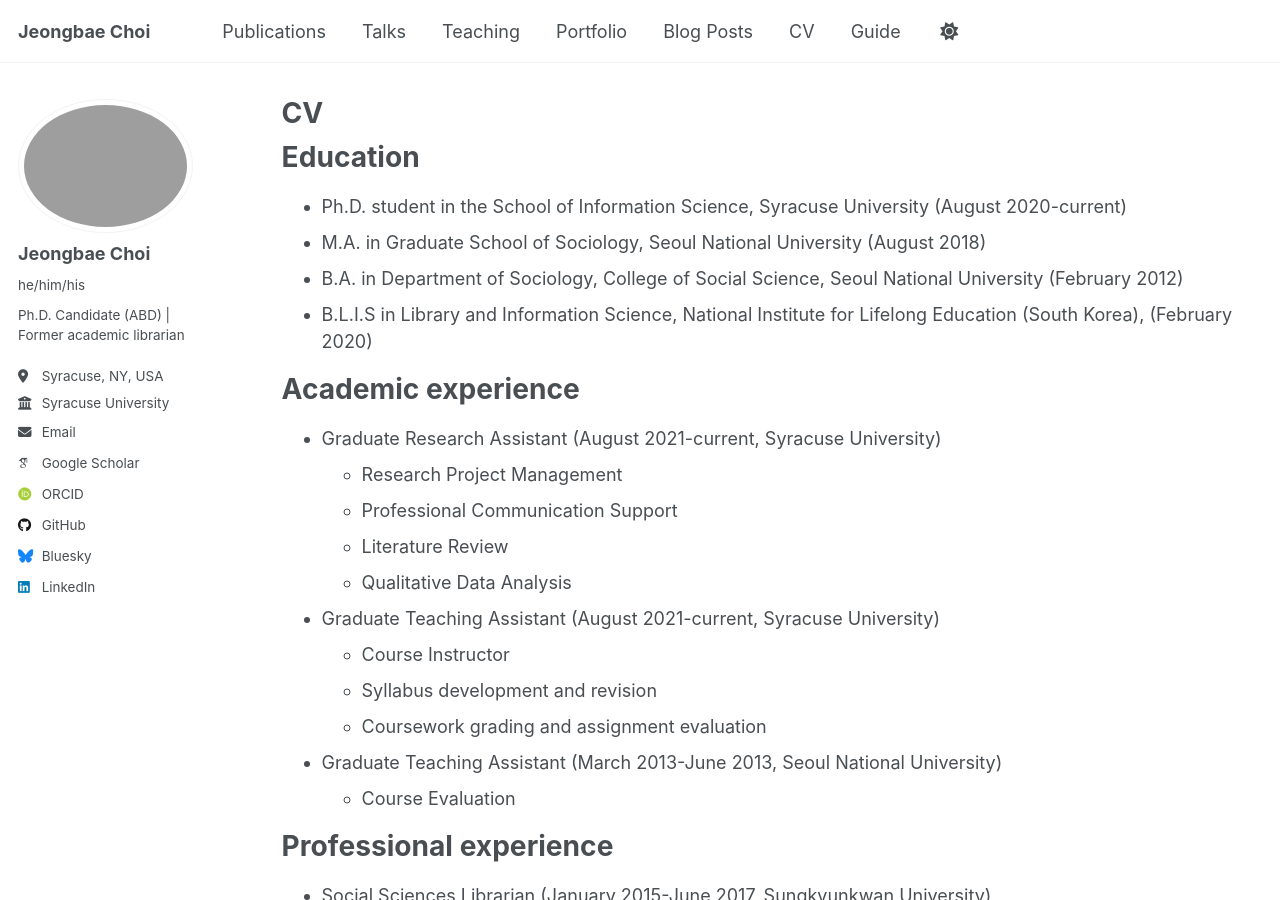
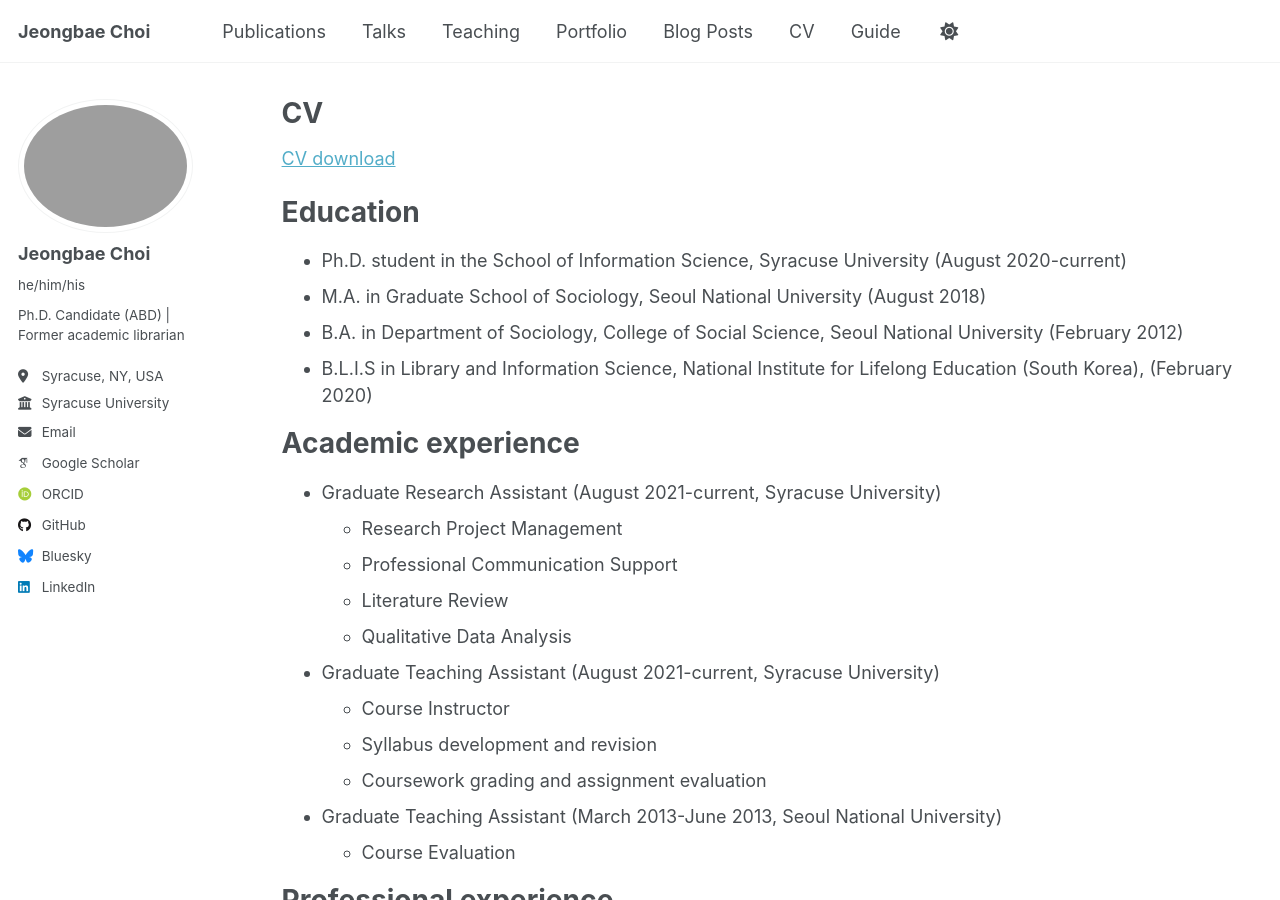
Before and after one commit to JeongbaeChoi/jeongbaechoi.github.io, a Jekyll site: the page built from _pages/cv.md, in a window 1280 px wide and 900 px high. Built offline with Jekyll 4.4.1, drawn with Linux system fonts in a browser that asks for light colours; some web fonts are replaced; a script that is not in the unit is left out.

Commit message:
Update cv.md

```diff
--- a/_pages/cv.md
+++ b/_pages/cv.md
@@ -8,6 +8,8 @@ redirect_from:
 ---
 
 {% include base_path %}
+
+[CV download](https://jeongbaechoi.github.io/files/CV-Jeongbae_Choi-2025-08-08.pdf)
 
 Education
 ======
```
